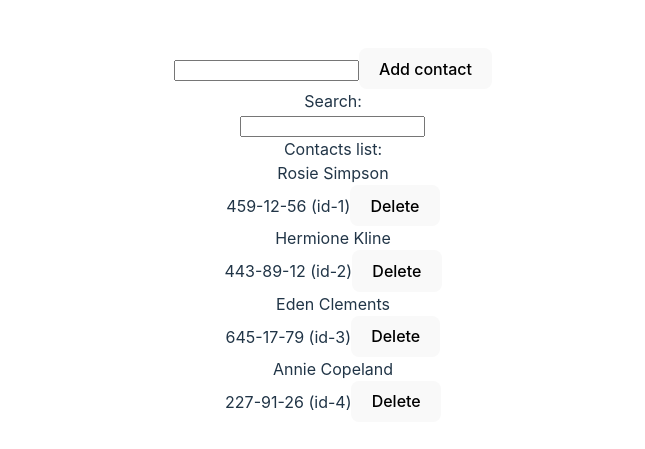
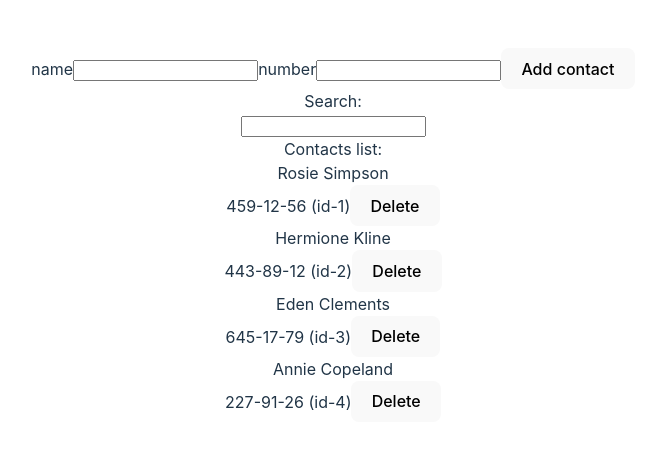
Before and after one commit to bartoszkucharuk/goit-react-hw-03, a React (Vite) app: page / in a window 1280 px wide. Shown: the part 165-614 px from the top of the page, without its empty margins (307-952 px from the left). Built offline with nearby package versions, Linux system fonts and the light colour scheme.

Commit message:
added YUP validation

```diff
--- a/package.json
+++ b/package.json
@@ -13,7 +13,8 @@
     "formik": "^2.4.6",
     "react": "^18.3.1",
     "react-dom": "^18.3.1",
-    "uuid": "^10.0.0"
+    "uuid": "^10.0.0",
+    "yup": "^1.4.0"
   },
   "devDependencies": {
     "@eslint/js": "^9.9.0",
--- a/src/components/ContactForm.jsx
+++ b/src/components/ContactForm.jsx
@@ -1,20 +1,47 @@
+import { Field, Form, Formik, ErrorMessage } from 'formik';
 import React from 'react';
+import { useId } from "react";
 import { v4 as uuidv4 } from "uuid";
+import * as Yup from "yup";
 
-export default function Form({addContact}) {
-  const saveContact = (e) => {
-    e.preventDefault();
-    const form = e.target;
-    const { name } = form.elements;
-    console.log(name.value);
-    addContact({id: uuidv4(), name:name.value});
-    form.reset();
+export default function ContactForm({ addContact }) {
+  const nameFieldId = useId();
+  const numberFieldId = useId();
+
+  const initialValues = {
+    name: "",
+    number: "",
+  };
+
+  const Schema = Yup.object().shape({
+    name: Yup.string().min(3, "name's too short").max(50, "name's too long").required("name field is required"),
+    number: Yup.string().min(7, "number's too short").max(12, "number's too long"). required("number field is required")
+  });
+
+  const handleSubmit = (values, actions) => {
+    const newContact = {
+      id: uuidv4(), ...values,
+    };
+
+    addContact(newContact);
+    actions.resetForm();
   };
 
   return (
-    <form onSubmit={saveContact}>
-      <input type="text" name="name" />
-      <button type="submit">Add contact</button>
-    </form>
+    <Formik initialValues={initialValues} onSubmit={handleSubmit} validationSchema={Schema}>
+      <Form>
+        <label htmlFor='nameFieldId'>name</label>
+        <Field type="text" name="name" id={nameFieldId}></Field>
+        <label htmlFor='numberFieldId'>number</label>
+        <Field type="text" name="number" id={numberFieldId}></Field>
+        <button type="submit">Add contact</button>
+      </Form>
+    </Formik>
   )
-}
+};
+
+// ____________________________________________________________________
+              // <form onSubmit={handleSubmit}>
+              //   <input type="text" name="name" />
+              //   <button type="submit">Add contact</button>
+              // </form>
```
Also changed, not shown: src/components/Test.jsx (deleted, +0 -18 lines), 1 other file (tests, documents, lock files or other folders).
